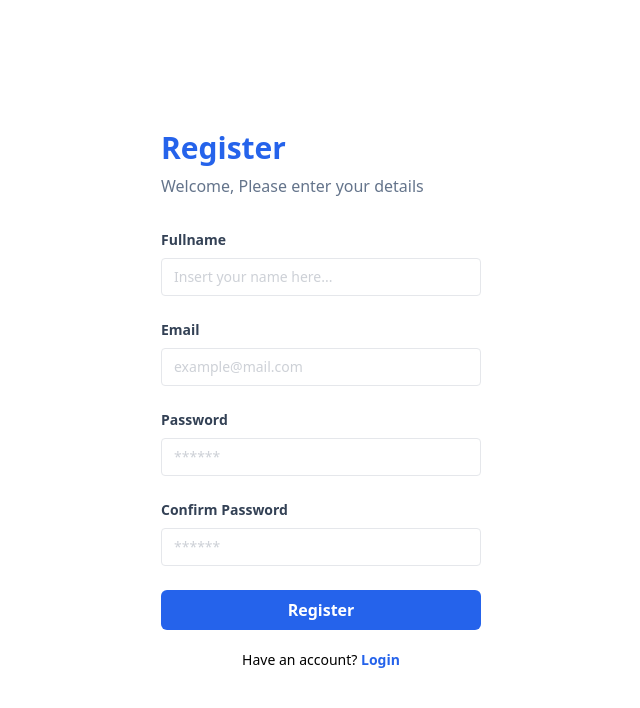
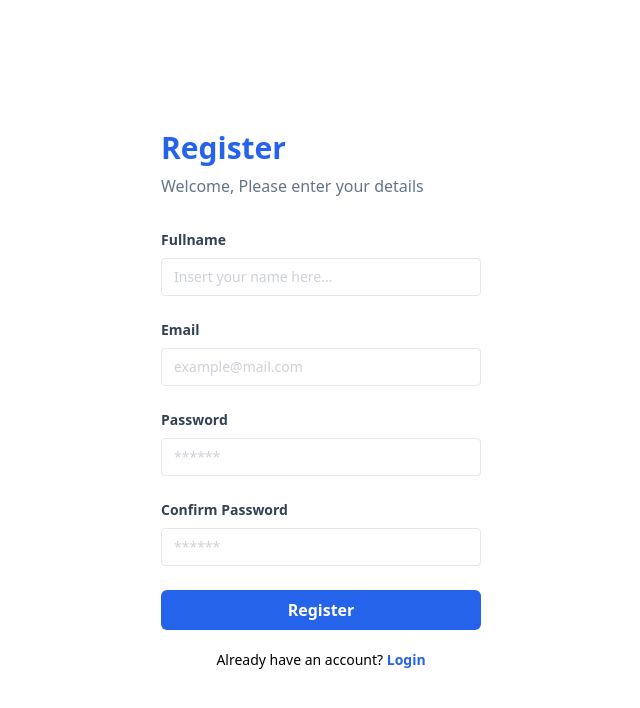
Before and after one commit to msaifurrijaal/react-playground, a React (Vite) app: page /register in a window 1280 px wide. Shown: the top 708 px of the page, without its empty margins (319-959 px from the left). Built offline with nearby package versions, Linux system fonts and the light colour scheme.

Commit message:
feat: implement conditional rendering

```diff
--- a/src/components/layouts/auth_layouts.jsx
+++ b/src/components/layouts/auth_layouts.jsx
@@ -1,5 +1,7 @@
+import { Link } from "react-router-dom";
+
 const AuthLayout = (props) => {
-  const { children, title } = props;
+  const { children, title, type } = props;
   return (
     <div className="flex justify-center min-h-screen items-center">
       <div className="w-full max-w-xs">
@@ -8,9 +10,32 @@
           Welcome, Please enter your details
         </p>
         {children}
+        <Navigation type={type}/>
       </div>
     </div>
   );
 };
 
+const Navigation = ({ type }) => {
+  if (type === "login") {
+    return (
+      <p className="text-sm mt-5 text-center">
+        Don't have an account?{" "}
+        <Link to="/register" className="font-bold text-blue-600">
+          Register
+        </Link>
+      </p>
+    );
+  } else {
+    return (
+      <p className="text-sm mt-5 text-center">
+        Already have an account?{" "}
+        <Link to="/login" className="font-bold text-blue-600">
+          Login
+        </Link>
+      </p>
+    );
+  }
+};
+
 export default AuthLayout;
--- a/src/pages/login.jsx
+++ b/src/pages/login.jsx
@@ -1,17 +1,10 @@
-import { Link } from "react-router-dom";
 import FormLogin from "../components/fragments/form_login";
 import AuthLayout from "../components/layouts/auth_layouts";
 
 const LoginPage = () => {
   return (
-    <AuthLayout title="Login">
+    <AuthLayout title="Login" type="login">
       <FormLogin />
-      <p className="text-sm mt-5 text-center">
-        Don't have an account?{" "}
-        <Link to="/register" className="font-bold text-blue-600">
-          Register
-        </Link>
-      </p>
     </AuthLayout>
   );
 };
--- a/src/pages/register.jsx
+++ b/src/pages/register.jsx
@@ -1,17 +1,10 @@
-import { Link } from "react-router-dom";
 import FormRegister from "../components/fragments/form_register";
 import AuthLayout from "../components/layouts/auth_layouts";
 
 const RegisterPage = () => {
   return (
-    <AuthLayout title="Register">
+    <AuthLayout title="Register" type="register">
       <FormRegister />
-      <p className="text-sm mt-5 text-center">
-        Have an account?{" "}
-        <Link to="/login" className="font-bold text-blue-600">
-          Login
-        </Link>
-      </p>
     </AuthLayout>
   );
 };
```
